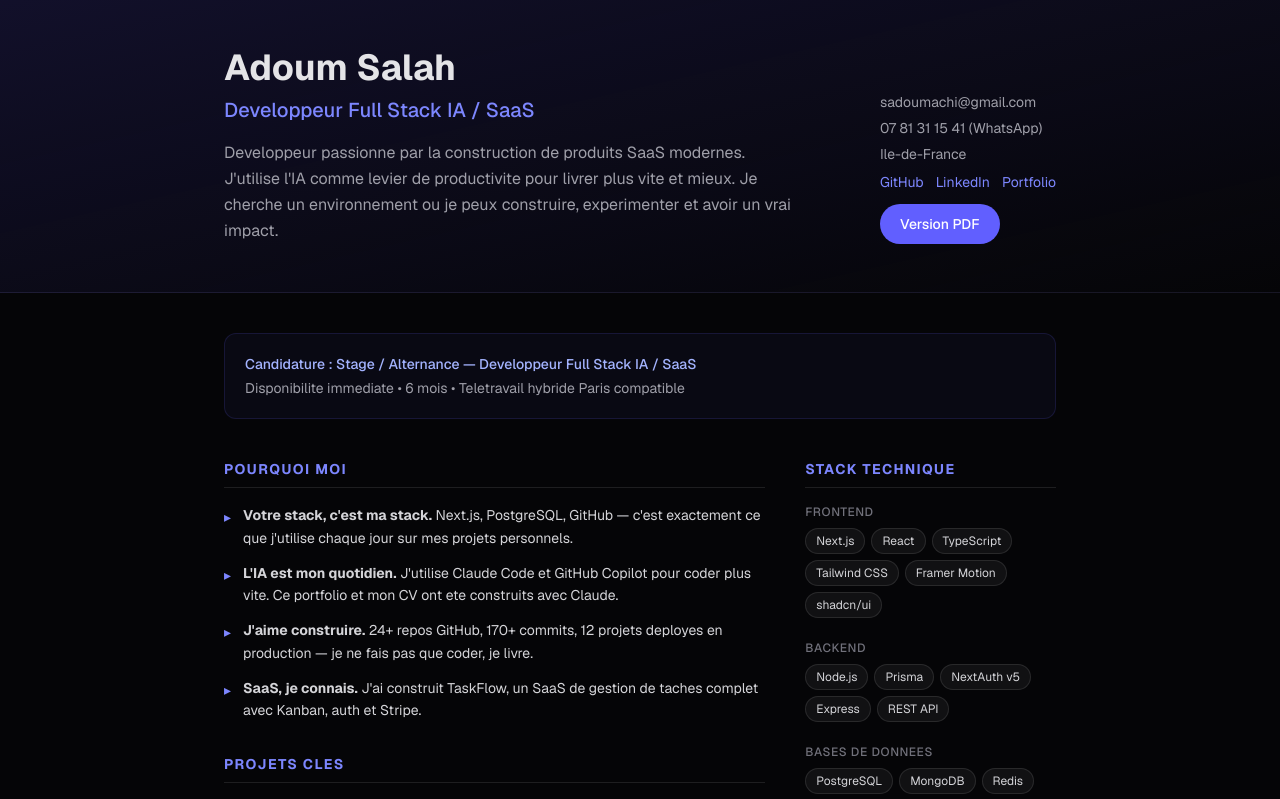
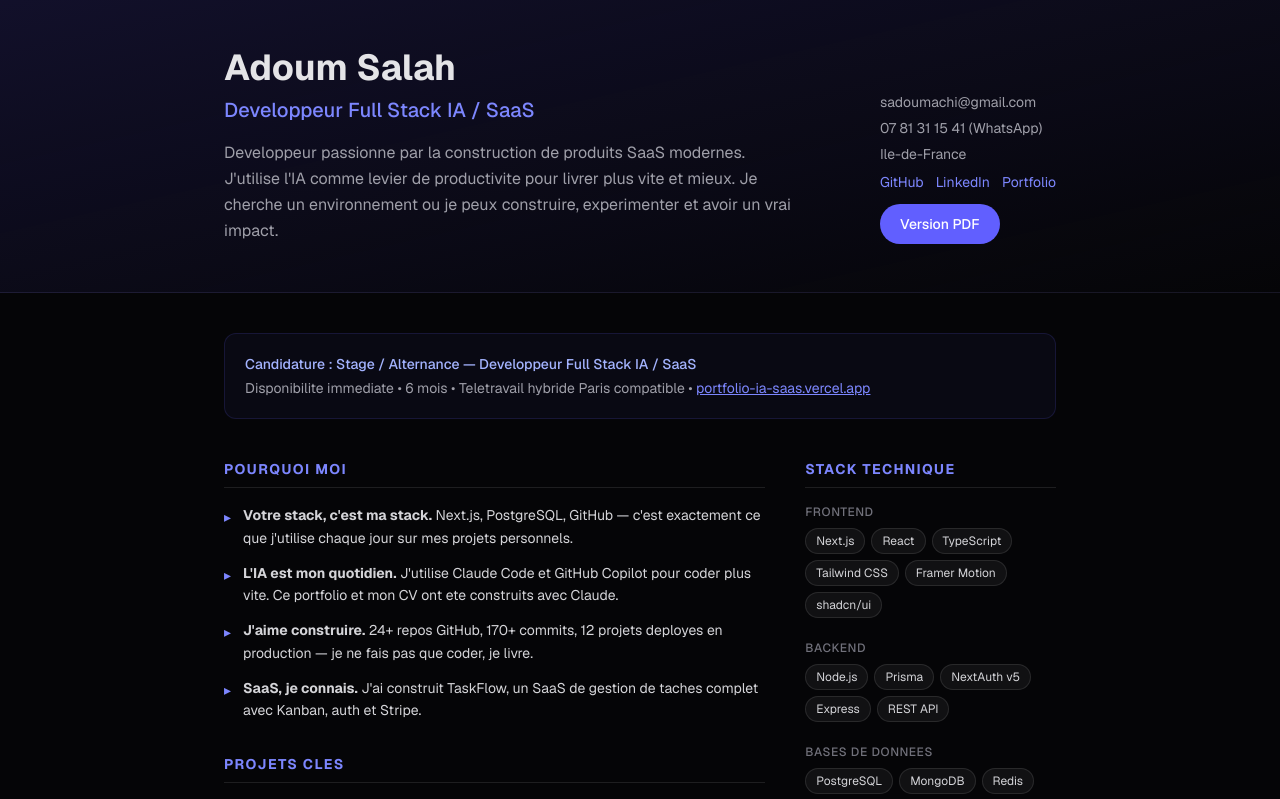
Before and after one commit to Gojobyte/portfolio-ia-saas, a Next.js app: page /cv in a window 1280 px wide. Shown: the top 799 px of the page. Built offline with nearby package versions, Linux system fonts and the light colour scheme.

Commit message:
Ajoute lien portfolio visible dans bandeau candidature (CV web + print)

```diff
--- a/src/app/cv/page.tsx
+++ b/src/app/cv/page.tsx
@@ -70,7 +70,7 @@ export default function CVPage() {
         {/* Candidature */}
         <div className="mb-10 p-5 rounded-xl bg-indigo-500/5 border border-indigo-500/15">
           <p className="text-sm text-indigo-300 font-medium mb-1">Candidature : Stage / Alternance &mdash; Developpeur Full Stack IA / SaaS</p>
-          <p className="text-sm text-zinc-400">Disponibilite immediate &bull; 6 mois &bull; Teletravail hybride Paris compatible</p>
+          <p className="text-sm text-zinc-400">Disponibilite immediate &bull; 6 mois &bull; Teletravail hybride Paris compatible &bull; <a href="https://portfolio-ia-saas.vercel.app" className="text-indigo-400 underline">portfolio-ia-saas.vercel.app</a></p>
         </div>
 
         <div className="grid lg:grid-cols-3 gap-10">
--- a/src/app/cv/print/page.tsx
+++ b/src/app/cv/print/page.tsx
@@ -73,7 +73,7 @@ export default function CVPrintPage() {
         {/* Candidature */}
         <div className="mb-6 p-3 rounded-lg bg-indigo-50 border border-indigo-200">
           <p className="text-sm text-indigo-800 font-semibold">Candidature : Stage / Alternance &mdash; Developpeur Full Stack IA / SaaS</p>
-          <p className="text-sm text-gray-600">Disponibilite immediate &bull; 6 mois &bull; Teletravail hybride Paris compatible</p>
+          <p className="text-sm text-gray-600">Disponibilite immediate &bull; 6 mois &bull; Teletravail hybride Paris compatible &bull; <a href="https://portfolio-ia-saas.vercel.app" className="text-indigo-700 font-medium underline">portfolio-ia-saas.vercel.app</a></p>
         </div>
 
         <div className="grid grid-cols-3 gap-8">
```
